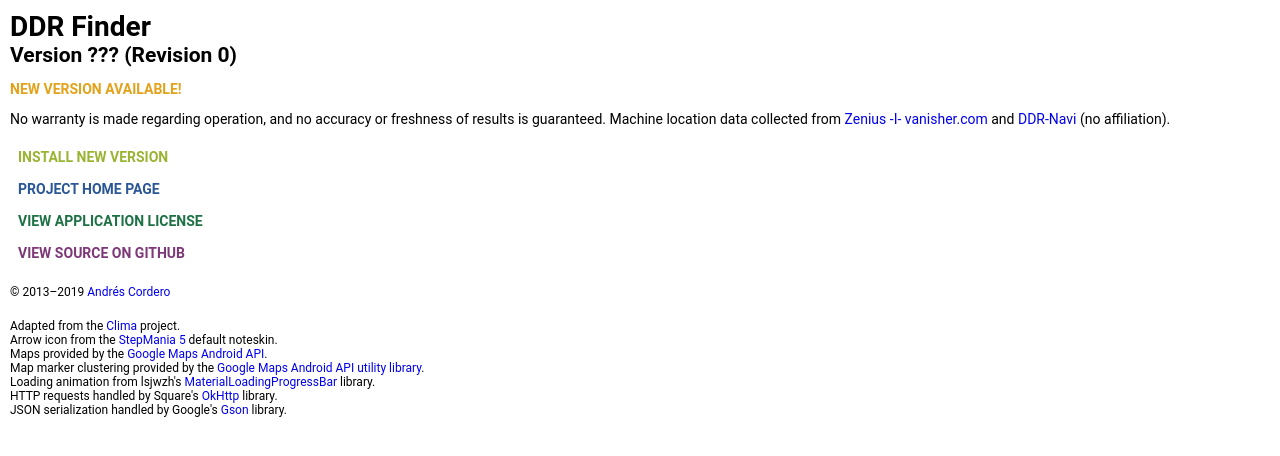
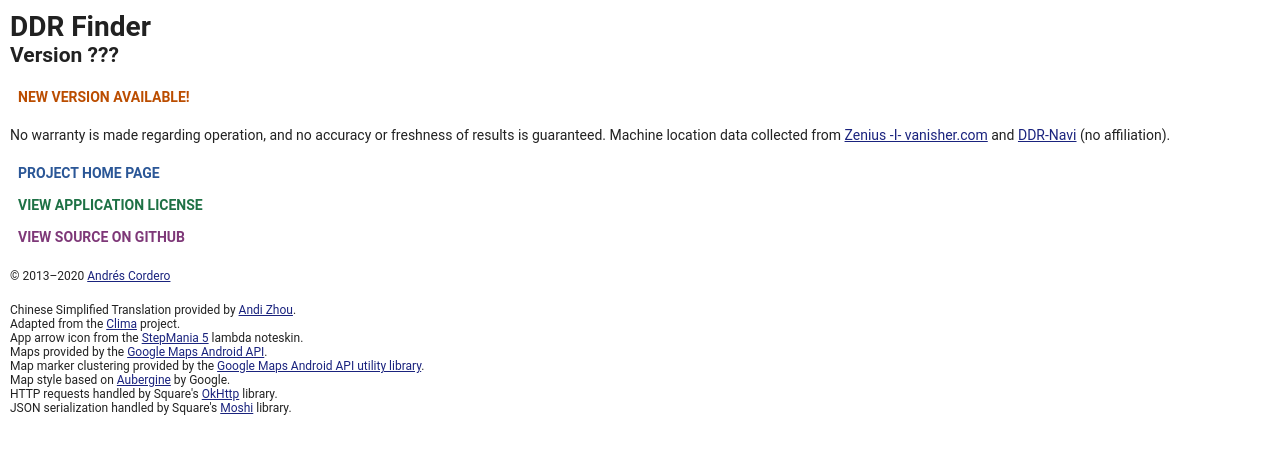
Before and after one commit to Andrew67/ddr-finder, a PHP site: page /android/about.php in a window 1280 px wide. Shown: the top 456 px of the page. Run offline with PHP 8.4, Linux system fonts and the light colour scheme.

Commit message:
Dark theme for Android app about/privacy policy pages. Add new map marker icon credits. Remove credit branches that correspond to very out-dated versions. Fix color contrast for "NEW VERSION AVAILABLE" text.

```diff
--- a/web/android/about.php
+++ b/web/android/about.php
@@ -1,7 +1,7 @@
 <?php
 /*
  * ddr-finder
- * Copyright (c) 2012-2019 Andrés Cordero
+ * Copyright (c) 2012-2020 Andrés Cordero
  *
  * Web: https://github.com/Andrew67/ddr-finder
  *
@@ -26,7 +26,7 @@
 
 $versionName = (isset($_GET['n'])) ? $_GET['n'] : '???';
 $versionCode = (isset($_GET['c'])) ? (int) $_GET['c'] : 0;
-define('LATEST_VERSION', 29);
+define('LATEST_VERSION', 30);
 
 header('Cache-Control: public, max-age=86400');
 header('Referrer-Policy: strict-origin');
@@ -43,58 +43,53 @@
     <link rel="shortcut icon" href="../images/favicon.png" type="image/png">
     <link rel="apple-touch-icon" href="../images/apple-touch-icon.png">
 </head>
-<body id="page-about" class="metrouicss">
+<body id="page-about">
 <!-- This page is meant to be displayed in the About dialog of the Android app -->
 <h1>DDR Finder</h1>
-<h2>
-    Version <?= htmlspecialchars($versionName); ?>
-    (Revision <?= htmlspecialchars($versionCode); ?>)
-</h2>
+<h2>Version <?= htmlspecialchars($versionName); ?></h2>
 <?php if ($versionCode < LATEST_VERSION): ?>
-<p class="label warning">New version available!</p>
+<p>
+    <a href="https://play.google.com/store/apps/details?id=com.andrew67.ddrfinder" class="button warning">
+        New version available!
+    </a>
+</p>
 <?php endif; ?>
 <p>No warranty is made regarding operation, and no accuracy or freshness of results is guaranteed.
-    Machine location data collected from <a href="http://zenius-i-vanisher.com/">Zenius -I- vanisher.com</a>
-    and <a href="http://ddr-navi.jp/">DDR-Navi</a>
+    Machine location data collected from <a href="https://zenius-i-vanisher.com/">Zenius -I- vanisher.com</a>
+    and <a href="https://ddr-navi.jp/">DDR-Navi</a>
     (no affiliation).</p>
 <div id="main-buttons">
-    <?php if ($versionCode < LATEST_VERSION): ?>
-    <a href="https://play.google.com/store/apps/details?id=com.andrew67.ddrfinder" class="button bg-color-greenLight fg-color-white">
-        Install New Version
-    </a><br>
-    <?php endif; ?>
     <a href="https://ddrfinder.andrew67.com/" class="button bg-color-blueDark">
         Project Home Page
     </a><br>
-    <a href="https://raw.github.com/Andrew67/DdrFinder/master/LICENSE" class="button bg-color-greenDark fg-color-white">
+    <a href="https://raw.github.com/Andrew67/DdrFinder/master/LICENSE" class="button bg-color-greenDark">
         View Application License
     </a><br>
-    <a href="https://github.com/Andrew67/ddr-finder" class="button bg-color-pinkDark fg-color-white">
+    <a href="https://github.com/Andrew67/ddr-finder" class="button bg-color-pinkDark">
         View Source on GitHub
     </a>
 </div>
-<h4>&copy; 2013&ndash;2019 <a href="https://andrew67.com/">Andrés Cordero</a></h4>
+<h4>&copy; 2013&ndash;2020 <a href="https://andrew67.com/">Andrés Cordero</a></h4>
 <h5>
-    <?php if ($versionCode >= 24): ?>
     Chinese Simplified Translation provided by <a href="https://github.com/AndiZ23">Andi Zhou</a>.<br>
+    Adapted from the <a href="https://github.com/ltorres8890/Clima">Clima</a> project.<br>
+    App arrow icon from the <a href="https://www.stepmania.com/">StepMania 5</a> lambda noteskin.<br>
+    <?php if ($versionCode >= 40): ?>
+        "<a href="https://thenounproject.com/icon/25579/">Map Marker</a>" icon by meghan hade from
+            <a href="https://thenounproject.com">the Noun Project</a>.<br>
+        "<a href="https://thenounproject.com/icon/237640/">arcade</a>" icon by Icon 54 from
+            <a href="https://thenounproject.com">the Noun Project</a>.<br>
+        "<a href="https://thenounproject.com/icon/3044571/">Arrow</a>" icon by Al Haddad, ID from
+            <a href="https://thenounproject.com">the Noun Project</a>.<br>
     <?php endif; ?>
-    Adapted from the <a href="https://github.com/ltorres8890/Clima">Clima</a> project.<br>
-    Arrow icon from the <a href="https://www.stepmania.com/">StepMania 5</a> <?php echo $versionCode < 29 ? 'default' : 'lambda'; ?> noteskin.<br>
-    Maps provided by the <a href="https://developers.google.com/maps/documentation/android-api/">Google Maps Android API</a>.<br>
-    Map marker clustering provided by the <a href="https://github.com/googlemaps/android-maps-utils/">Google Maps Android API utility library</a>.<br>
-    <?php if ($versionCode < 19): ?>
-    Loading animation from lsjwzh's <a href="https://github.com/lsjwzh/MaterialLoadingProgressBar">MaterialLoadingProgressBar</a> library.<br>
-    <?php elseif ($versionCode < 24): ?>
-    Map style based on <a href="https://snazzymaps.com/style/7/icy-blue">Icy Blue</a> by Sahir Memon.<br>
-    <?php else: ?>
-    Map style based on <a href="https://mapstyle.withgoogle.com/">Aubergine</a> by Google.<br>
-    <?php endif; ?>
+    Maps provided by the
+        <a href="https://developers.google.com/maps/documentation/android-api/">Google Maps Android API</a>.<br>
+    Map marker clustering provided by the
+        <a href="https://github.com/googlemaps/android-maps-utils/">Google Maps Android API utility library</a>.<br>
+    Map style <?php if ($versionCode >= 40) echo '(dark mode)'; ?> based on
+        <a href="https://mapstyle.withgoogle.com/">Aubergine</a> by Google.<br>
     HTTP requests handled by Square's <a href="https://github.com/square/okhttp/">OkHttp</a> library.<br>
-    <?php if ($versionCode < 21): ?>
-    JSON serialization handled by Google's <a href="https://github.com/google/gson">Gson</a> library.
-    <?php else: ?>
     JSON serialization handled by Square's <a href="https://github.com/square/moshi">Moshi</a> library.
-    <?php endif; ?>
 </h5>
 </body>
 </html>
--- a/web/css/minimal.css
+++ b/web/css/minimal.css
@@ -7,39 +7,40 @@
 body {
     font-family: 'Roboto', 'Noto', sans-serif;
     font-size: 14px;
+    color: rgba(0,0,0,.87);
     margin: 0;
     padding: 10px;
 }
+@media(prefers-color-scheme: dark) {
+    body {
+        background: #1b2024;
+        filter: invert() hue-rotate(180deg);
+    }
+}
+a {
+    color: #1a237e;
+}
 h1, h2 {
     margin: 0;
-}
-a:hover, a:visited, a:link, a:active {
-    text-decoration: none;
 }
 h4, h5 {
     font-size: 12px;
     font-weight: normal;
 }
 
-.label {
-    font-weight: bold;
-    text-transform: uppercase;
+.warning {
+    color: #bb4d00;
 }
-.label.warning {
-    color: #e3a21a;
-}
-.label.info {
+.info {
     color: #2d89ef;
 }
 
 .button {
     font-weight: bold;
     text-transform: uppercase;
+    text-decoration: none;
     margin: 8px;
     display: inline-block;
-}
-.button.bg-color-greenLight {
-    color: #99b433;
 }
 .button.bg-color-greenDark {
     color: #1e7145;
```
Also changed, not shown: web/android/privacy-policy.html (+16 -4 lines).
